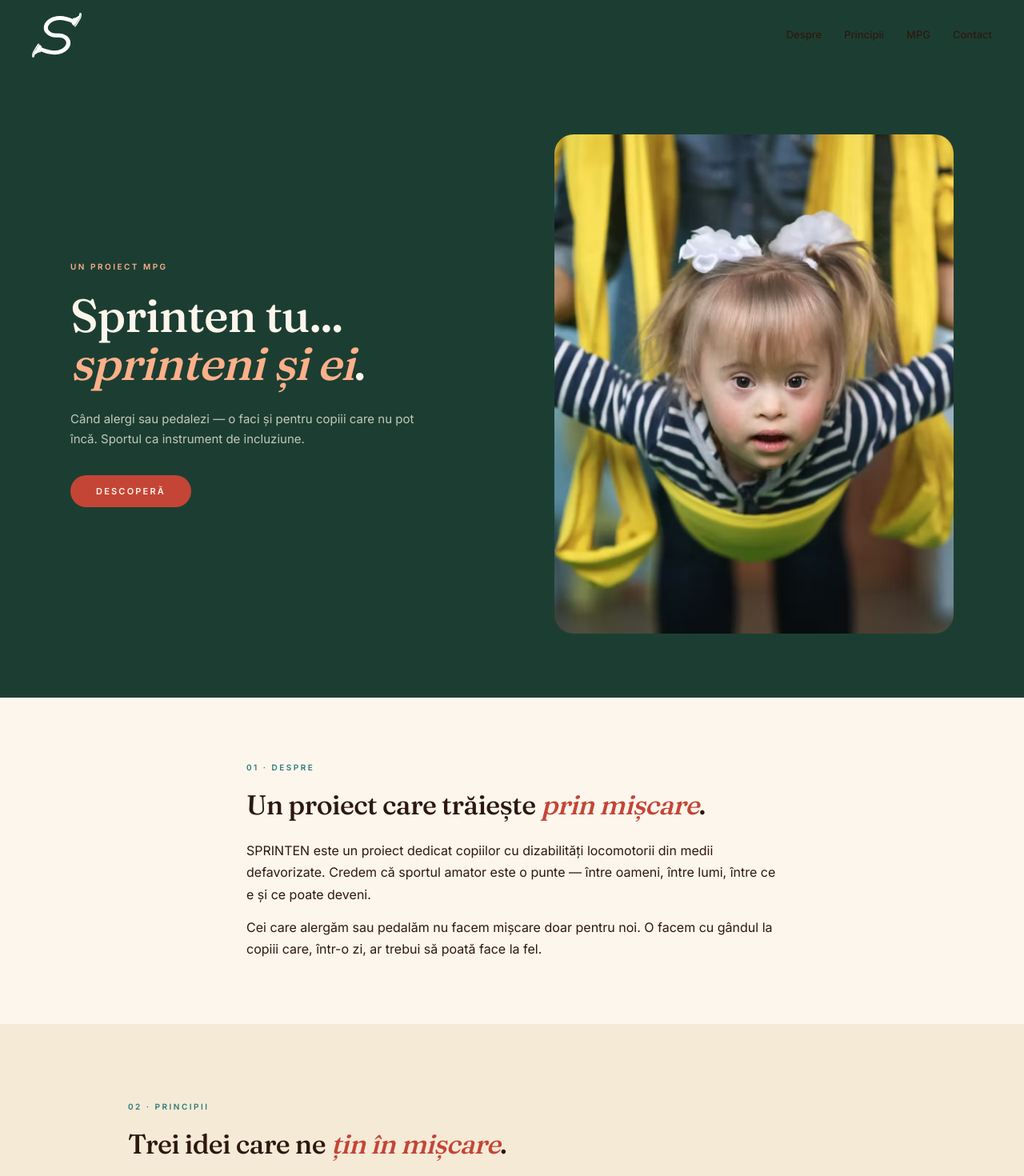
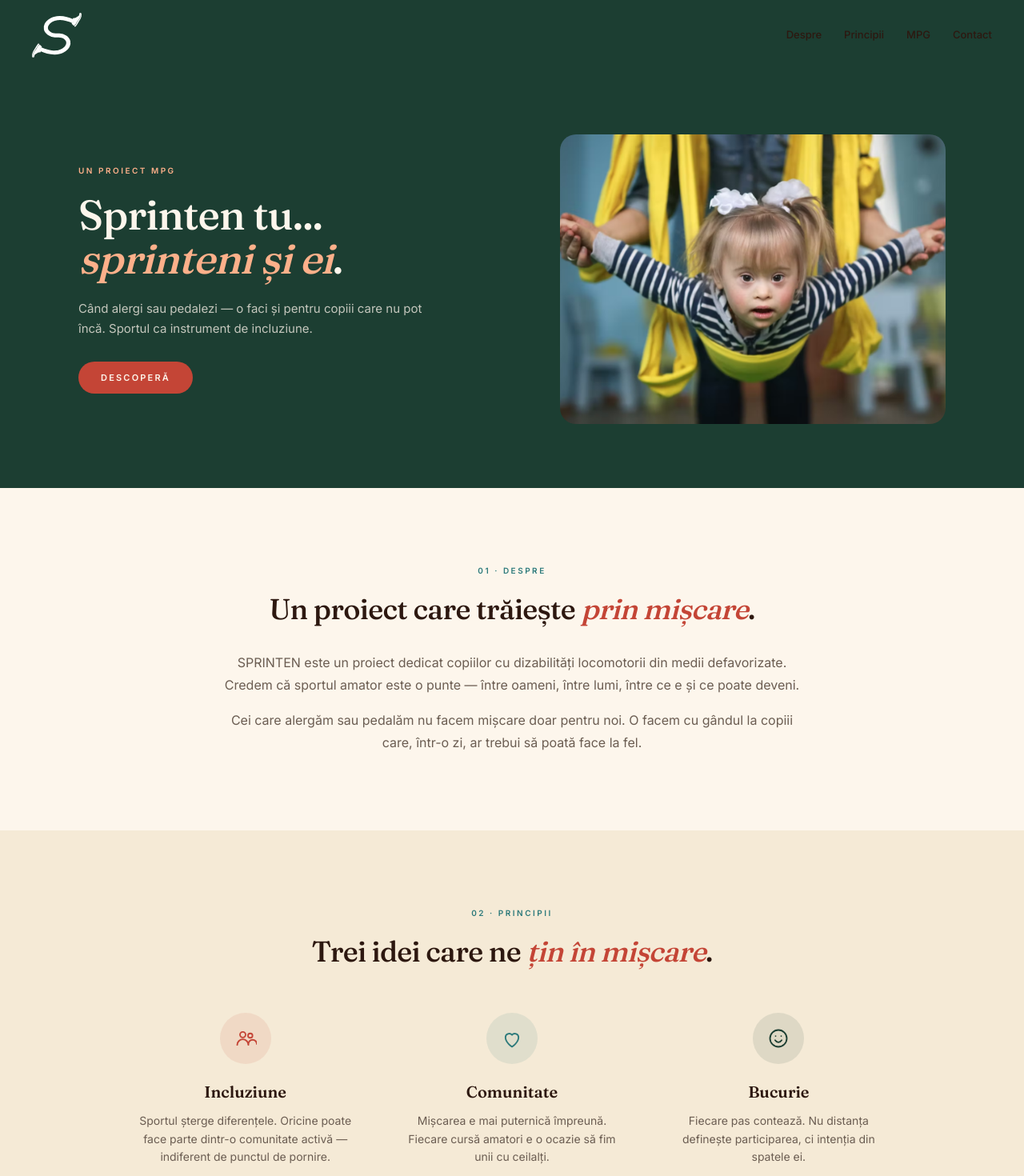
Before and after one commit to tudormocuta-mpg/sprinten-website, a Next.js app: page / in a window 1280 px wide. Shown: the top 1470 px of the page at 80% size. Built offline with nearby package versions, Linux system fonts and the light colour scheme.

Commit message:
feat(stitch): match stitch layout \u2014 4:3 photo, centered Despre+Principii, larger icons

```diff
--- a/src/components/hero.tsx
+++ b/src/components/hero.tsx
@@ -4,32 +4,32 @@ import { content } from "@/lib/content";
 export function Hero() {
   return (
     <section className="bg-forest text-cream">
-      <div className="mx-auto grid max-w-[1200px] grid-cols-1 items-center gap-10 px-6 py-12 md:grid-cols-[1.1fr_1fr] md:gap-14 md:px-12 md:py-20">
+      <div className="mx-auto grid max-w-[1180px] grid-cols-1 items-center gap-10 px-6 py-12 md:grid-cols-[1.15fr_1fr] md:gap-12 md:px-12 md:py-20">
         <div className="order-2 md:order-1">
-          <div className="mb-6 text-[10px] font-semibold uppercase tracking-[0.25em] text-peach">
+          <div className="mb-5 text-[10px] font-semibold uppercase tracking-[0.25em] text-peach">
             {content.brand.mpgTag}
           </div>
 
-          <h1 className="font-serif text-[40px] font-medium leading-[1.03] tracking-[-0.02em] text-cream md:text-[58px]">
+          <h1 className="font-serif text-[36px] font-medium leading-[1.05] tracking-[-0.02em] text-cream md:text-[52px]">
             {content.hero.titlePrefix}
             <br />
             <em className="italic text-peach">{content.hero.titleEmphasis}</em>
             {content.hero.titleSuffix}
           </h1>
 
-          <p className="mt-7 max-w-[460px] text-[15px] leading-[1.65] text-cream/75">
+          <p className="mt-6 max-w-[460px] text-[15px] leading-[1.65] text-cream/75">
             {content.hero.description}
           </p>
 
           <a
             href={content.hero.ctaHref}
-            className="mt-8 inline-block rounded-full bg-terracotta px-8 py-3 text-[11px] font-semibold uppercase tracking-[0.2em] text-cream transition hover:bg-terracotta/90"
+            className="mt-7 inline-block rounded-full bg-terracotta px-7 py-3 text-[11px] font-semibold uppercase tracking-[0.2em] text-cream transition hover:bg-terracotta/90"
           >
             {content.hero.ctaLabel}
           </a>
         </div>
 
-        <div className="relative order-1 aspect-[4/5] w-full overflow-hidden rounded-[24px] md:order-2 md:aspect-[4/5]">
+        <div className="relative order-1 aspect-[4/3] w-full overflow-hidden rounded-[20px] md:order-2">
           <Image
             src="/hero.png"
             alt={content.hero.photoAlt}
--- a/src/components/principiu-card.tsx
+++ b/src/components/principiu-card.tsx
@@ -16,16 +16,18 @@ interface PrincipiuCardProps {
 
 export function PrincipiuCard({ icon, accent, title, description }: PrincipiuCardProps) {
   return (
-    <div className="flex flex-col items-center text-center md:items-start md:text-left">
+    <div className="flex flex-col items-center text-center">
       <div
-        className={`mb-5 flex h-14 w-14 items-center justify-center rounded-full ${accentRing[accent]}`}
+        className={`mb-5 flex h-16 w-16 items-center justify-center rounded-full ${accentRing[accent]}`}
       >
         {icon}
       </div>
       <h3 className="mb-2.5 font-serif text-[20px] font-semibold text-brown">
         {title}
       </h3>
-      <p className="text-[14px] leading-[1.6] text-brown-muted">{description}</p>
+      <p className="max-w-[280px] text-[14px] leading-[1.6] text-brown-muted">
+        {description}
+      </p>
     </div>
   );
 }
--- a/src/components/section-despre.tsx
+++ b/src/components/section-despre.tsx
@@ -5,11 +5,12 @@ export function SectionDespre() {
     content.despre;
 
   return (
-    <section id="despre" className="mx-auto max-w-[760px] px-6 py-16 md:px-12 md:py-20">
+    <section id="despre" className="px-6 py-20 md:px-12 md:py-24">
+      <div className="mx-auto max-w-[720px] text-center">
         <div className="mb-5 text-[10px] font-semibold uppercase tracking-[0.25em] text-teal">
           {number} · {label}
         </div>
-      <h2 className="mb-6 font-serif text-[26px] font-medium leading-[1.15] tracking-[-0.02em] text-brown md:text-[34px]">
+        <h2 className="mb-8 font-serif text-[28px] font-medium leading-[1.15] tracking-[-0.02em] text-brown md:text-[36px]">
           {titlePrefix}
           <em className="italic text-terracotta">{titleEmphasis}</em>
           {titleSuffix}
@@ -17,11 +18,12 @@ export function SectionDespre() {
         {paragraphs.map((p, i) => (
           <p
             key={i}
-          className="mb-3.5 text-[16px] leading-[1.7] text-brown last:mb-0"
+            className="mb-4 text-[15px] leading-[1.75] text-brown-muted last:mb-0 md:text-[16px]"
           >
             {p}
           </p>
         ))}
+      </div>
     </section>
   );
 }
--- a/src/components/section-principii.tsx
+++ b/src/components/section-principii.tsx
@@ -3,7 +3,7 @@ import { PrincipiuCard } from "./principiu-card";
 
 const icons = {
   incluziune: (
-    <svg width="26" height="26" viewBox="0 0 24 24" fill="none" stroke="currentColor" strokeWidth="1.7" strokeLinecap="round" strokeLinejoin="round">
+    <svg width="28" height="28" viewBox="0 0 24 24" fill="none" stroke="currentColor" strokeWidth="1.6" strokeLinecap="round" strokeLinejoin="round">
       <circle cx="9" cy="8" r="3" />
       <circle cx="17" cy="9" r="2.4" />
       <path d="M3 19c0-3.3 2.7-6 6-6s6 2.7 6 6" />
@@ -11,12 +11,12 @@ const icons = {
     </svg>
   ),
   comunitate: (
-    <svg width="26" height="26" viewBox="0 0 24 24" fill="none" stroke="currentColor" strokeWidth="1.7" strokeLinecap="round" strokeLinejoin="round">
+    <svg width="28" height="28" viewBox="0 0 24 24" fill="none" stroke="currentColor" strokeWidth="1.6" strokeLinecap="round" strokeLinejoin="round">
       <path d="M12 21s-7-4.5-7-10a4 4 0 0 1 7-2.7A4 4 0 0 1 19 11c0 5.5-7 10-7 10z" />
     </svg>
   ),
   bucurie: (
-    <svg width="26" height="26" viewBox="0 0 24 24" fill="none" stroke="currentColor" strokeWidth="1.7" strokeLinecap="round" strokeLinejoin="round">
+    <svg width="28" height="28" viewBox="0 0 24 24" fill="none" stroke="currentColor" strokeWidth="1.6" strokeLinecap="round" strokeLinejoin="round">
       <circle cx="12" cy="12" r="9" />
       <path d="M8.5 14c1 1.5 2.2 2.2 3.5 2.2s2.5-.7 3.5-2.2" />
       <line x1="9" y1="9.5" x2="9" y2="9.5" />
@@ -33,11 +33,11 @@ export function SectionPrincipii() {
 
   return (
     <section id="principii" className="bg-cream-warm px-6 py-20 md:px-12 md:py-24">
-      <div className="mx-auto max-w-[960px]">
-        <div className="mb-5 text-center text-[10px] font-semibold uppercase tracking-[0.25em] text-teal md:text-left">
+      <div className="mx-auto max-w-[960px] text-center">
+        <div className="mb-5 text-[10px] font-semibold uppercase tracking-[0.25em] text-teal">
           {number} · {label}
         </div>
-        <h2 className="mx-auto mb-14 max-w-[560px] text-center font-serif text-[26px] font-medium leading-[1.15] tracking-[-0.02em] text-brown md:mx-0 md:text-left md:text-[34px]">
+        <h2 className="mx-auto mb-14 max-w-[580px] font-serif text-[28px] font-medium leading-[1.15] tracking-[-0.02em] text-brown md:text-[36px]">
           {titlePrefix}
           <em className="italic text-terracotta">{titleEmphasis}</em>
           {titleSuffix}
```
Lines whose indentation alone changed are shown as unchanged.
